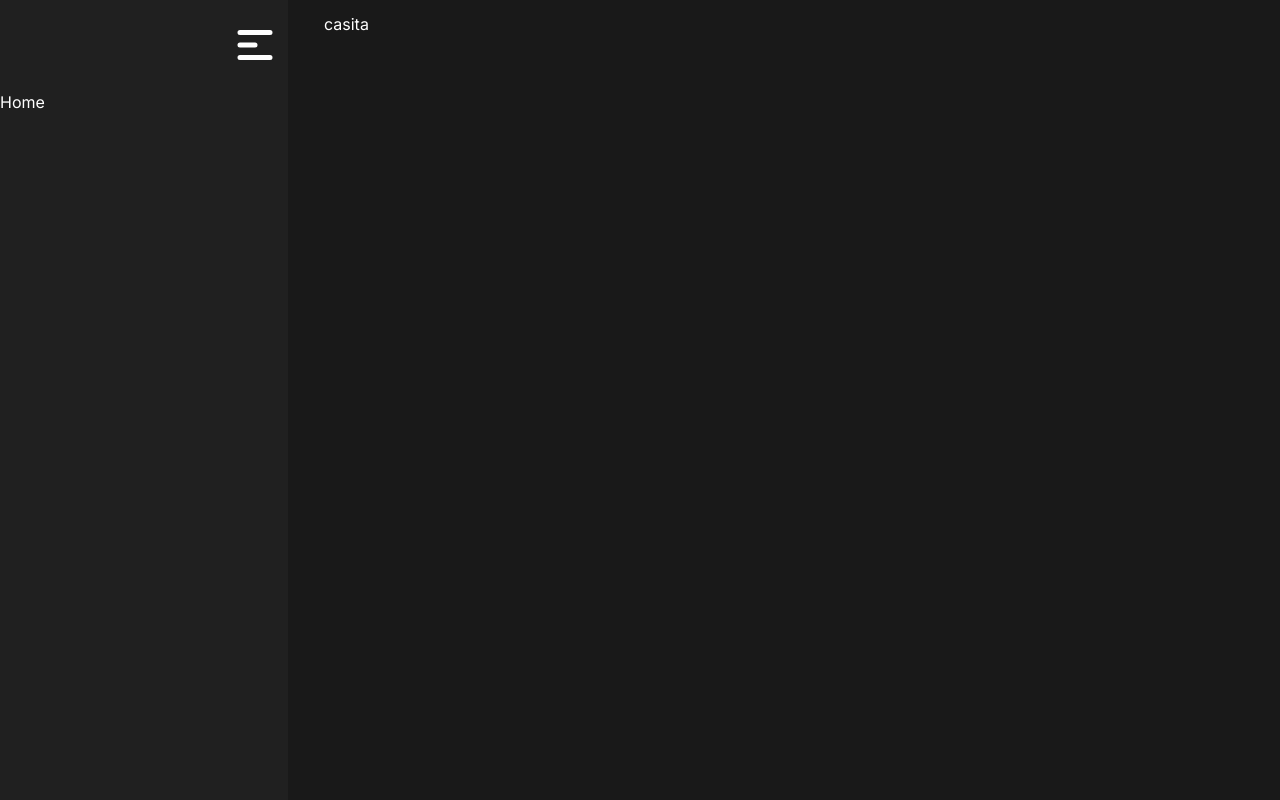
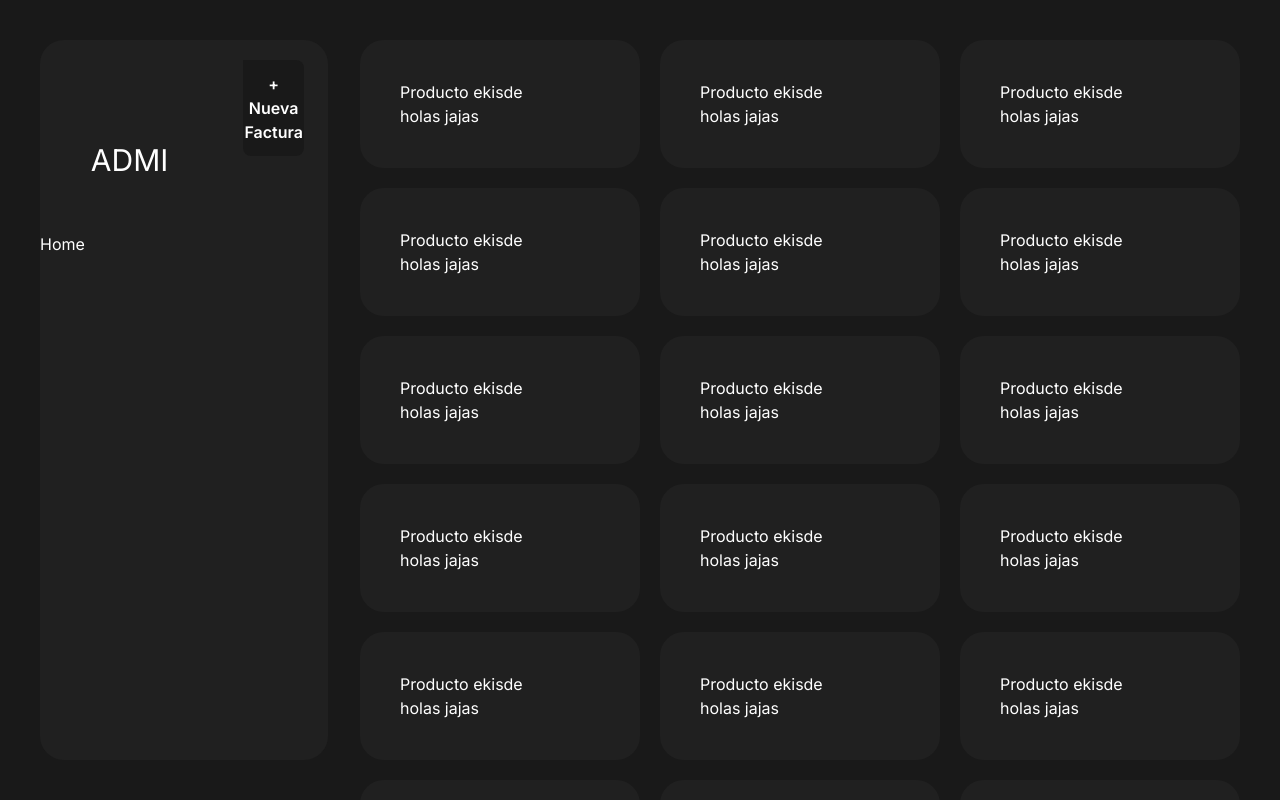
Before and after one commit to Tghoz/Project_Uni, a Next.js app in the folder my_system/: page /home in a window 1280 px wide. Shown: the top 800 px of the page. Built offline with nearby package versions, Linux system fonts and the light colour scheme.

Commit message:
actualizacion 14/8/2023

```diff
--- a/my_system/src/app/(grup)/home/page.jsx
+++ b/my_system/src/app/(grup)/home/page.jsx
@@ -1,6 +1,29 @@
+import Card from "@/components/Cart";
 
 export default function Page() {
   return (
-    <h1>casita</h1>
+    <div className="grid  grid-cols-1 sm:grid-cols-3 p-10 gap-5">
+      <Card />
+      <Card />
+      <Card />
+      <Card />
+      <Card />
+      <Card />
+      <Card />
+      <Card />
+      <Card />
+      <Card />
+      <Card />
+      <Card />
+      <Card />
+      <Card />
+      <Card />
+      <Card />
+      <Card />
+      <Card />
+      <Card />
+      <Card />
+      <Card />
+    </div>
   );
 }
--- a/my_system/src/app/(grup)/layout.jsx
+++ b/my_system/src/app/(grup)/layout.jsx
@@ -1,4 +1,4 @@
-import  Menu  from "@/components/Menu";
+import Menu from "@/components/Menu";
 
 export const metadata = {
   title: "system",
@@ -6,9 +6,11 @@ export const metadata = {
 
 export default function RootLayout({ children }) {
   return (
-  <div className="flex gap-6">
-    <Menu/>
-    <div className="m-3">{children}</div>
-  </div>
+    <div className="flex">
+      <div className="relative">
+        <Menu className="fixed"/>
+      </div>
+      <div className="ml-80 w-full">{children}</div>
+    </div>
   );
 }
--- /dev/null
+++ b/my_system/src/components/Cart.jsx
@@ -0,0 +1,10 @@
+import Image from "next/image";
+
+export default function Card() {
+  return (
+    <div className="bg-[#202020] p-10 text-white rounded-3xl ">
+      <h3>Producto ekisde</h3>
+      <p>holas jajas</p>
+    </div>
+  );
+}
--- /dev/null
+++ b/my_system/src/components/Modal.jsx
@@ -0,0 +1,9 @@
+export default function Modal() {
+  return (
+    <div className="pl-6 pr-6">
+      <button class="w-full bg-[#191919] font-semibold py-3 mt-5 rounded-br-lg rounded-bl-lg rounded-tr-lg  flex items-center justify-center">
+        + Nueva Factura
+      </button>
+    </div>
+  );
+}
--- a/my_system/src/components/menu.jsx
+++ b/my_system/src/components/menu.jsx
@@ -1,30 +1,31 @@
-
-import { HiMenuAlt1 } from "react-icons/hi";
 import Link from "next/link";
+import Modal from "./Modal";
 
 const link = [
   {
-    label: "Home",
+    name: "Home",
     route: "/home ",
   },
 ];
 
-export default function Menu() {
-
+export default function Menu({ className }) {
   return (
-    <nav className=" bg-[#202020] min-h-screen w-72">
-        <div className="py-3 flex justify-end">
-          <HiMenuAlt1 size={50} className="cursor-pointer m-2" />
+    <nav className={`${className}`}>
+      <div className="flex h-[90vh] w-72 bg-[#202020] m-10 rounded-3xl">
+        <div className="flex mt-20 w-full h-20 justify-center  items-center">
+          <p className="text-center text-3xl">ADMI</p>
+        </div>
+        <div className="">
+          <Modal />
+        </div>
+        <ul className="absolute mt-48">
+          {link.map(({ name, route }) => (
+            <li key={route}>
+              <Link href={route}>{name}</Link>
+            </li>
+          ))}
+        </ul>
       </div>
-      <div>
-        <ul>
-          {link.map(({ label, route }) => (
-            <li key={route}>
-              <Link href={route}>{label}</Link>
-            </li>
-            ))}
-          </ul>
-        </div>
     </nav>
-  )
+  );
 }
```
Also changed, not shown: my_system/src/img/1.jpg (added).
